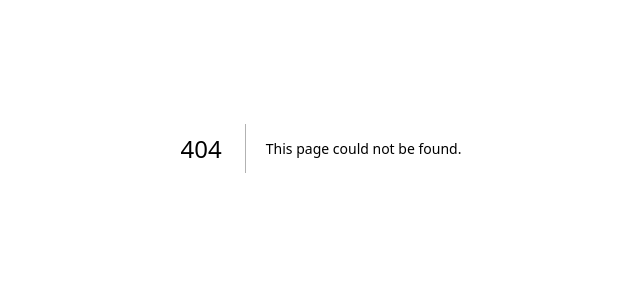
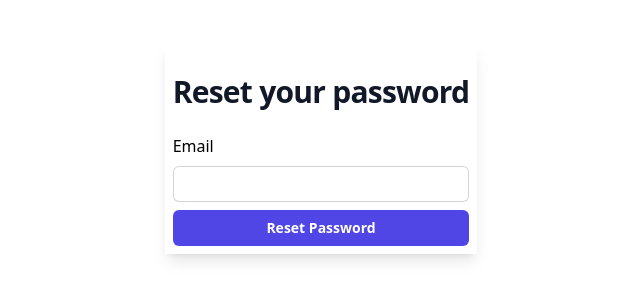
Before and after one commit to rasvanB/social-media-planner0, a Next.js app: page /auth/reset-password in a window 1280 px wide. Before the commit this address had no page. Shown: the part 252-552 px from the top of the page, without its empty margins (319-959 px from the left). Built offline with nearby package versions, Linux system fonts and the light colour scheme.

Commit message:
created reset password page

```diff
--- /dev/null
+++ b/src/pages/auth/reset-password/index.tsx
@@ -0,0 +1,62 @@
+/* eslint-disable @typescript-eslint/no-floating-promises */
+import { useMutation } from "@tanstack/react-query";
+import axios from "axios";
+import { type NextPage } from "next";
+import { useState } from "react";
+import AuthLayout from "~/components/auth-layout";
+import Button from "~/components/button";
+import Error from "~/components/error";
+import { inputStyles } from "~/styles/input-styles";
+
+const sendResetPasswordEmail = async (email: string) => {
+  const { data } = await axios.post<unknown>(`/api/send-email`, {
+    email,
+  });
+  return data;
+};
+
+const ResetPassword: NextPage = () => {
+  const [error, setError] = useState<string | null>(null);
+  const [email, setEmail] = useState<string>("");
+
+  const mutation = useMutation({ mutationFn: sendResetPasswordEmail });
+
+  const handleSubmit = (e: React.FormEvent<HTMLFormElement>) => {
+    e.preventDefault();
+    if (!email) {
+      setError("Please enter an email");
+      return;
+    }
+    mutation.mutate(email);
+  };
+
+  return (
+    <AuthLayout>
+      <h2 className="my-6 text-center text-3xl font-bold tracking-tight text-gray-900">
+        Reset your password
+      </h2>
+      {mutation.isSuccess && (
+        <div className="text-center">
+          <p className="text-green-600">
+            {"We've sent you an email with a link to reset your password."}
+          </p>
+        </div>
+      )}
+      <form className="flex flex-col gap-2" onSubmit={handleSubmit}>
+        <div>
+          <label htmlFor="email">Email</label>
+          <input
+            type="email"
+            className={inputStyles({ intent: "auth" })}
+            autoComplete="email"
+            value={email}
+            onChange={(e) => setEmail(e.target.value)}
+          />
+        </div>
+        {error && <Error message={error} />}
+        <Button role="auth" text="Reset Password" type="submit" />
+      </form>
+    </AuthLayout>
+  );
+};
+export default ResetPassword;
```
